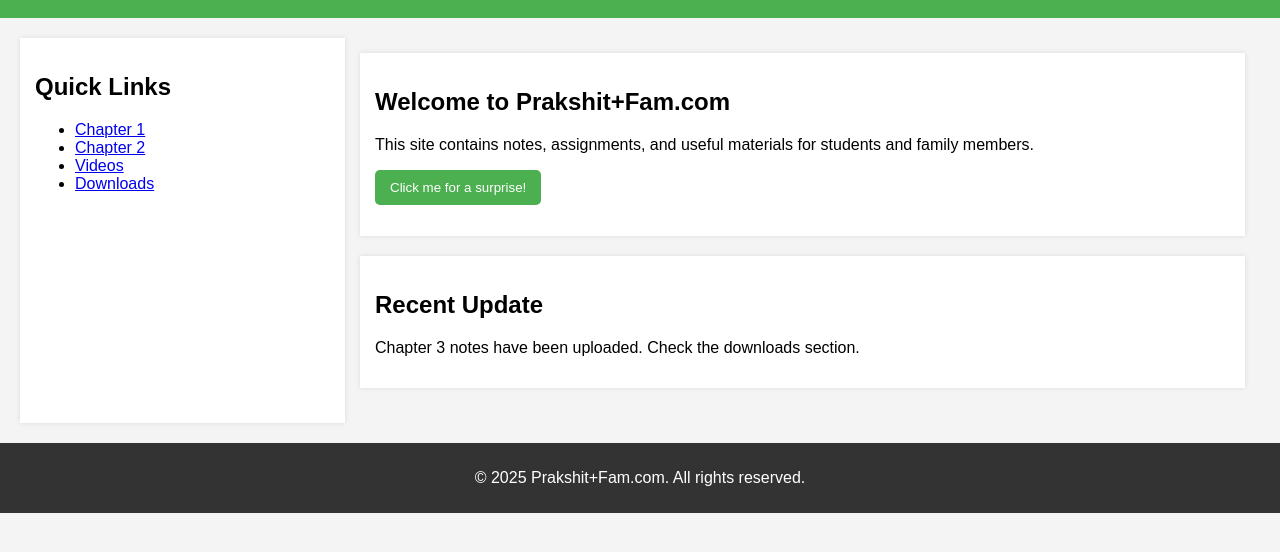
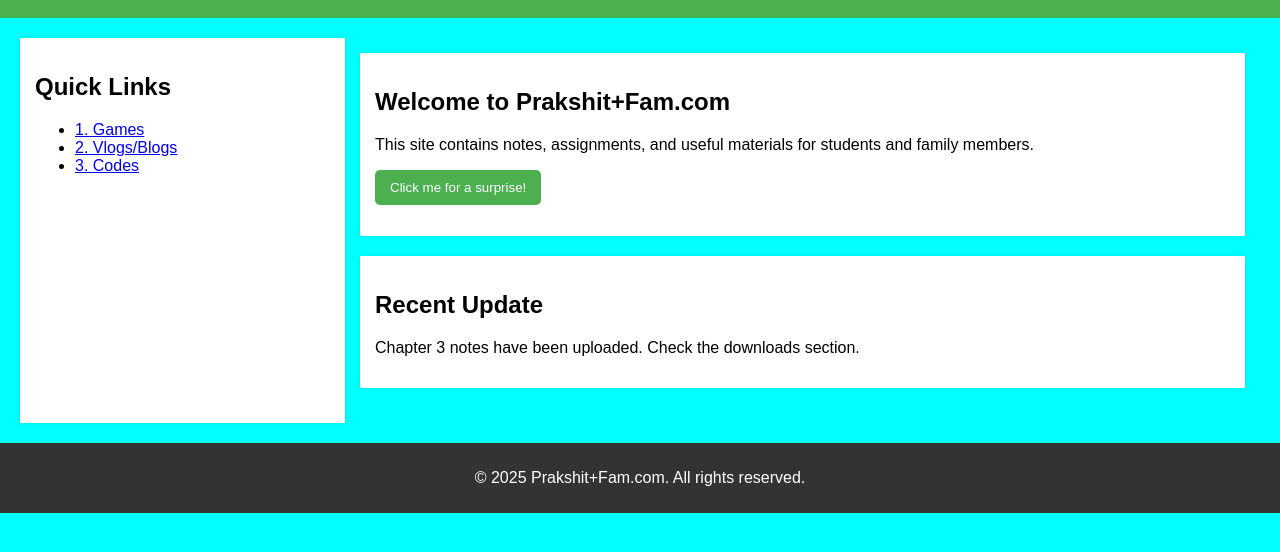
Before and after one commit to MePython313/Prakshit-Fam, a plain HTML site: page index.html in a window 1280 px wide. Shown: the part 120-672 px from the top of the page. Drawn offline with Linux system fonts and the light colour scheme.

Commit message:
index.html

```diff
--- a/index.html
+++ b/index.html
@@ -8,7 +8,7 @@
     body {
       font-family: Arial, sans-serif;
       margin: 0;
-      background-color: #f4f4f4;
+      background-color: cyan;
     }
     header {
       background-color: #4CAF50;
@@ -77,10 +77,9 @@
     <aside class="sidebar">
       <h2>Quick Links</h2>
       <ul>
-        <li><a href="#">Chapter 1</a></li>
-        <li><a href="#">Chapter 2</a></li>
-        <li><a href="#">Videos</a></li>
-        <li><a href="#">Downloads</a></li>
+        <li><a href="#">1. Games</a></li>
+        <li><a href="#">2. Vlogs/Blogs</a></li>
+        <li><a href="#">3. Codes</a></li>
       </ul>
     </aside>
 
```
